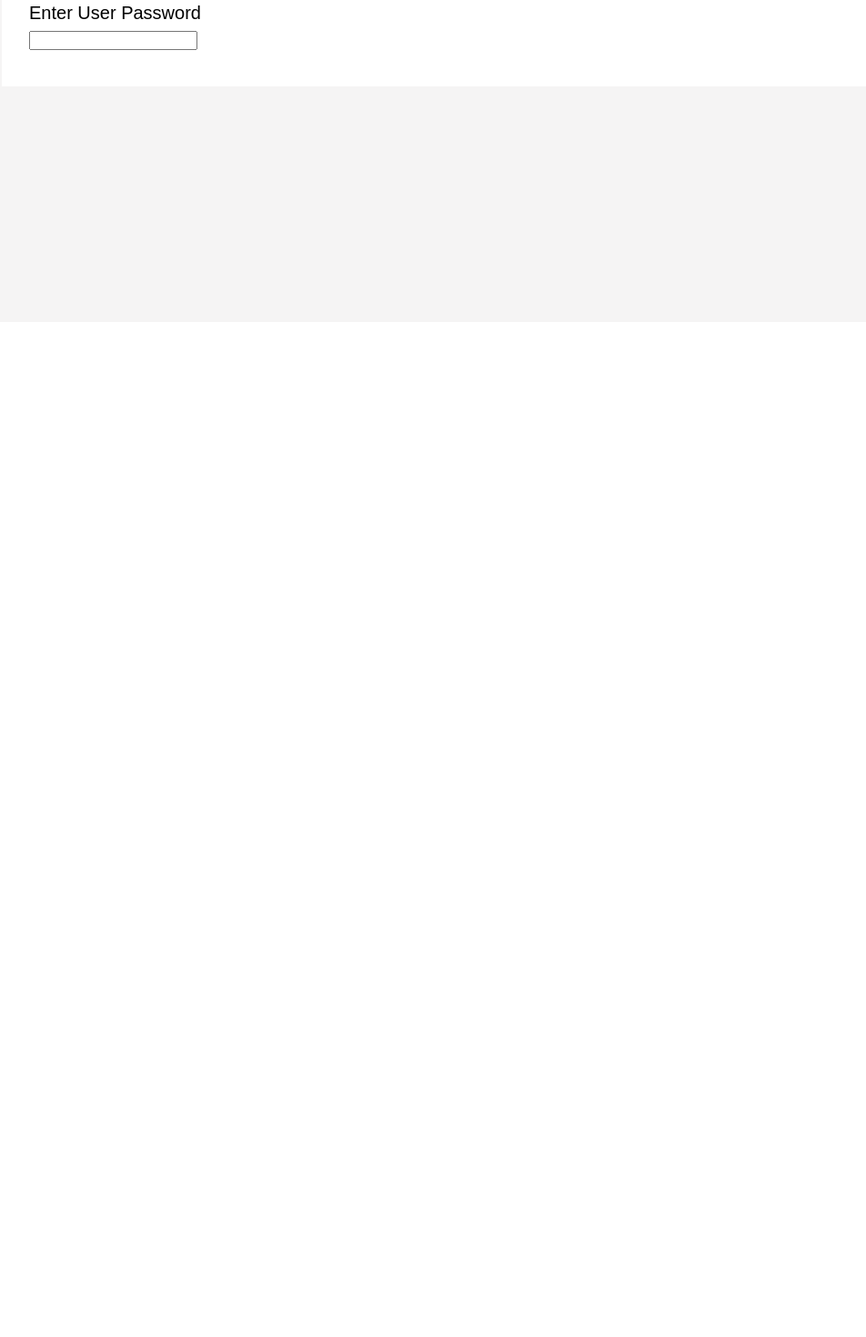
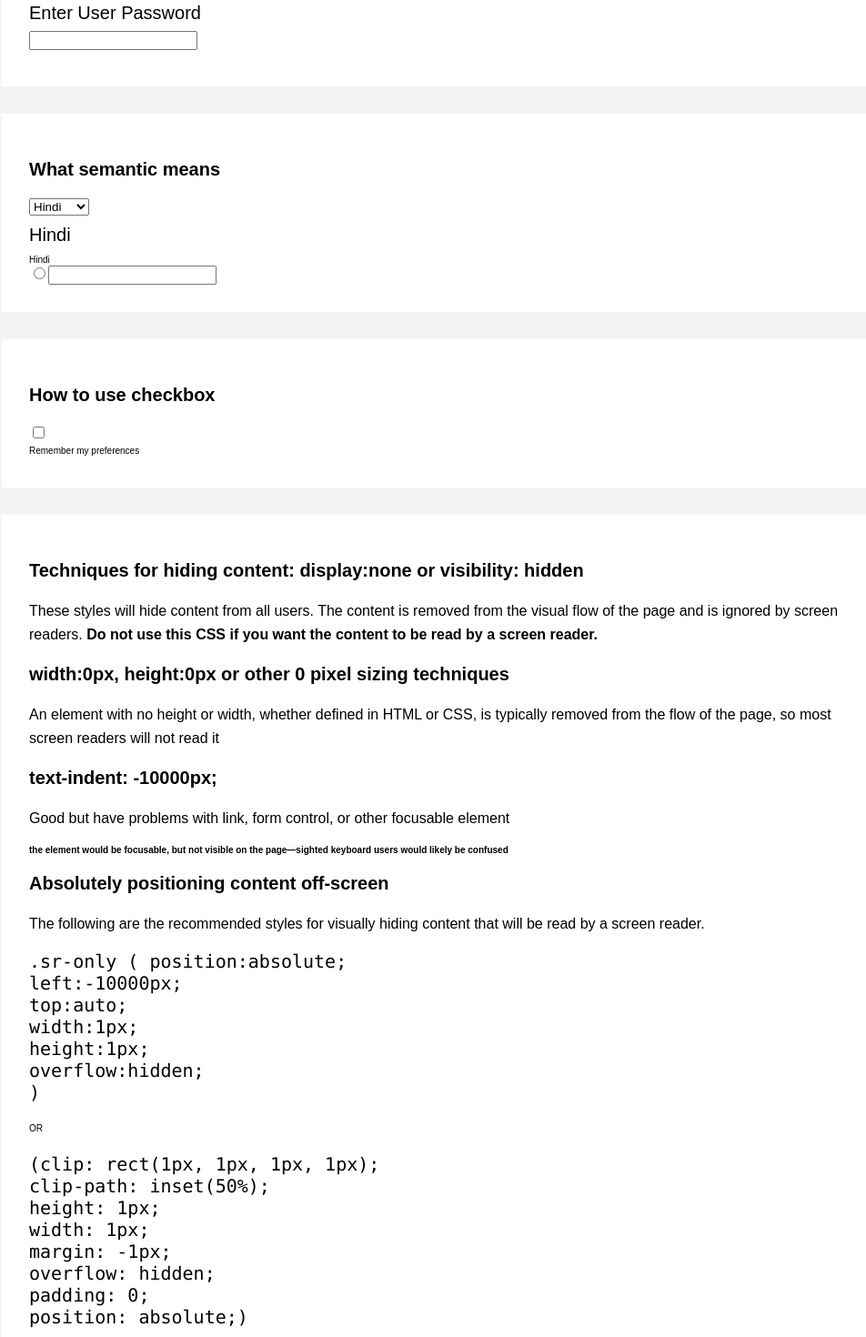
Before and after one commit to anilvermaspeaks/web-accessbility, a React (Create React App) app: page /contact in a window 1280 px wide. Shown: the part 420-1890 px from the top of the page at 91% size, without its empty margins (158-1110 px from the left). Before the commit the page ends 800 px from the top, so only its background shows below. Built offline with nearby package versions, Linux system fonts and the light colour scheme.

Commit message:
added few more usecases for form control

```diff
--- a/src/containers/contact/Contact.js
+++ b/src/containers/contact/Contact.js
@@ -13,6 +13,61 @@ const Contact = () => {
                 <div><label for="UserPassword">Enter User Password</label>
                     <input type="password" id="UserPassword" /></div>
             </section>
+
+            <section className={classes.semantic}>
+                <h3>What semantic means</h3>
+                <select>
+                    <option value='1'>Hindi</option>
+                    <option value='2'>English</option>
+                </select>
+
+                <div>Hindi</div>
+
+                <article>Hindi</article>
+                <input type="radio" />
+                <input type="text" />
+            </section>
+
+            <section >
+                <h3>How to use checkbox</h3>
+                <input type="checkbox" id="chk1-label" />
+                <label for="chk1-label">Remember my preferences</label>
+            </section>
+
+            <section>
+                <h3>Techniques for hiding content: display:none or visibility: hidden</h3>
+                <div><p>These styles will hide content from all users. The content is removed from the visual flow of
+                    the page and is ignored by screen readers. <strong>Do not use this CSS if you want the content to be read by a screen reader.</strong></p> </div>
+
+                <h3>width:0px, height:0px or other 0 pixel sizing techniques</h3>
+                <div><p>An element with no height or width, whether defined in HTML or CSS, is typically removed from the flow of the page, so most screen readers will not read it</p> </div>
+
+                <h3>text-indent: -10000px;</h3>
+                <div><p>Good but have problems with link, form control, or other focusable element</p> <b>the element would be focusable, but not visible on the page—sighted keyboard users would likely be confused</b></div>
+                <h3>Absolutely positioning content off-screen</h3>
+                <div><p>The following are the recommended styles for visually hiding content that will be read by a screen reader.</p>
+                    <code>.sr-only (
+                        position:absolute; <br />
+                        left:-10000px;<br />
+                        top:auto;<br />
+                        width:1px;<br />
+                        height:1px;<br />
+                        overflow:hidden;<br />
+                        )</code>
+                    <br /> <br /> <br />
+                    OR <br /> <br /> <br />
+                    <code>(clip: rect(1px, 1px, 1px, 1px); <br />
+                        clip-path: inset(50%); <br />
+                        height: 1px; <br />
+                        width: 1px; <br />
+                        margin: -1px;  <br />
+                        overflow: hidden; <br />
+                        padding: 0;  <br />
+                        position: absolute;)</code>
+
+                </div>
+
+            </section>
         </div>
     )
 }
--- a/src/containers/contact/Contact.module.css
+++ b/src/containers/contact/Contact.module.css
@@ -1,7 +1,9 @@
-.labelControls {
+.labelControls,
+.semantic div {
     font-size: 2em;
 }
-.labelControls div{
+.labelControls div,
+.semantic div {
     margin: 10px 0;
 }
 
@@ -9,3 +11,63 @@ label{
     display: block;
     margin: 5px 0;
 }
+
+.customInput{
+    position: relative;
+    padding-left: 30px;
+}
+.customInput input {
+    position: absolute;
+    opacity: 0;
+    cursor: pointer;
+    height: 0;
+    width: 0;
+}
+
+/* On mouse-over, add a grey background color */
+.customInput:hover input~.checkmark {
+    background-color: #ccc;
+}
+
+/* When the checkbox is checked, add a blue background */
+.customInput input:checked~.checkmark {
+    background-color: #2196F3;
+}
+
+/* Create the checkmark/indicator (hidden when not checked) */
+.checkmark:after {
+    content: "";
+    position: absolute;
+    display: none;
+}
+
+/* Show the checkmark when checked */
+.customInput input:checked~.checkmark:after {
+    display: block;
+}
+
+/* Style the checkmark/indicator */
+.customInput .checkmark:after {
+    left: 9px;
+    top: 5px;
+    width: 5px;
+    height: 10px;
+    border: solid white;
+    border-width: 0 3px 3px 0;
+    -webkit-transform: rotate(45deg);
+    -ms-transform: rotate(45deg);
+    transform: rotate(45deg);
+}
+
+.checkmark {
+    position: absolute;
+    top: 0;
+    left: 0;
+    height: 25px;
+    width: 25px;
+    background-color: #eee;
+}
+
+code{
+    font-size: 2em;
+}
--- a/src/index.css
+++ b/src/index.css
@@ -51,3 +51,36 @@ p{
   border: 0;
   outline: 0;
 }
+
+table {
+  border-collapse: collapse;
+  border: 2px solid rgb(200, 200, 200);
+  letter-spacing: 1px;
+  font-size: 0.8rem;
+}
+
+td,
+th {
+  border: 1px solid rgb(190, 190, 190);
+  padding: 10px 20px;
+}
+
+th {
+  background-color: rgb(235, 235, 235);
+}
+
+td {
+  text-align: center;
+}
+
+tr:nth-child(even) td {
+  background-color: rgb(250, 250, 250);
+}
+
+tr:nth-child(odd) td {
+  background-color: rgb(245, 245, 245);
+}
+
+caption {
+  padding: 10px;
+}
```
